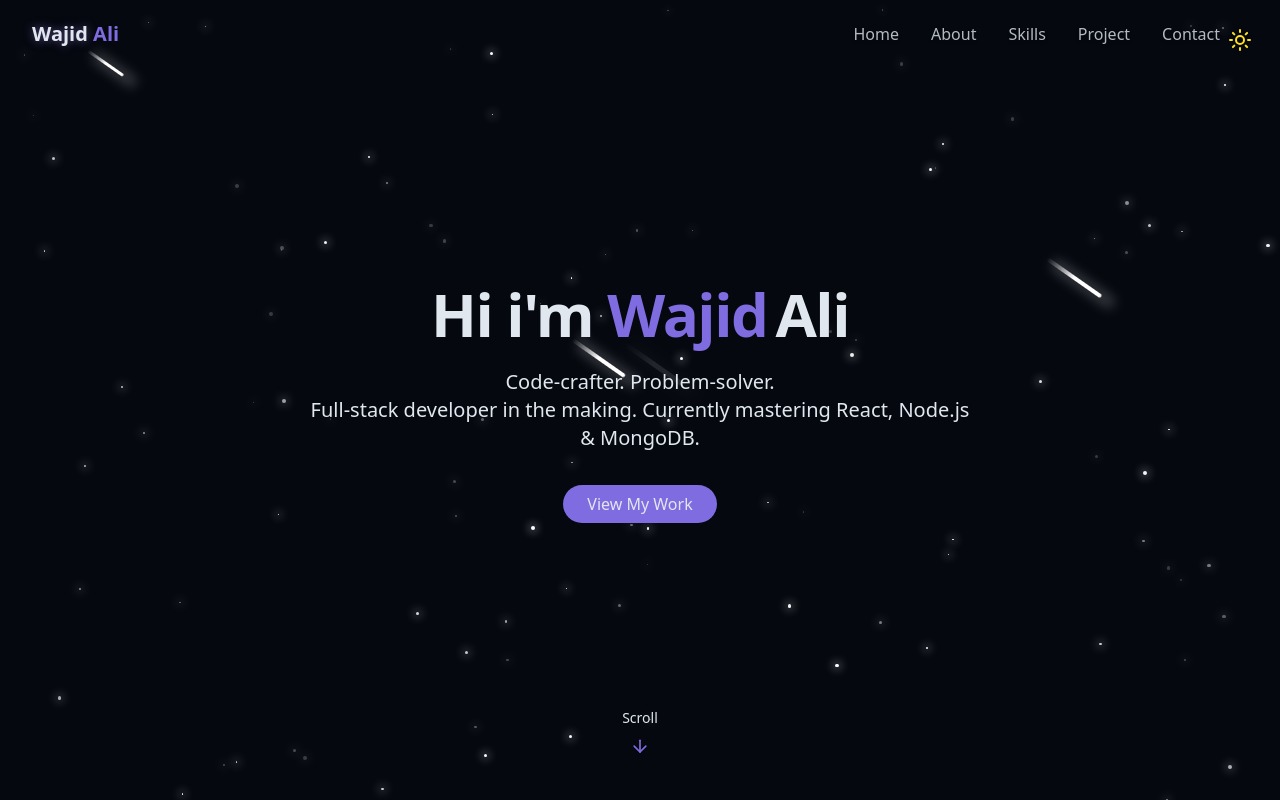
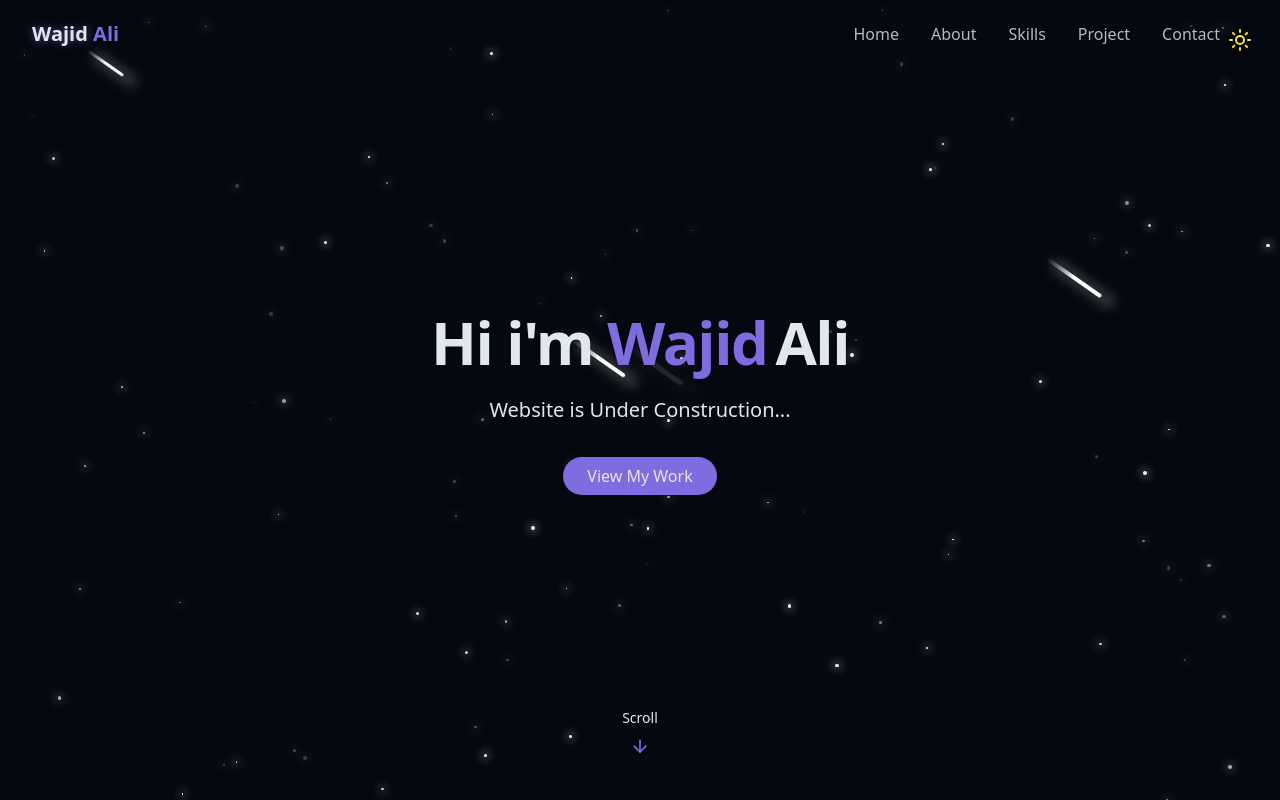
Before and after one commit to wx-01/Portfolio, a React (Vite) app: page / in a window 1280 px wide. Shown: the top 800 px of the page. Built offline with nearby package versions, Linux system fonts and the light colour scheme.

Commit message:
notified

```diff
--- a/src/component/ExperienceSection.jsx
+++ b/src/component/ExperienceSection.jsx
@@ -4,13 +4,13 @@ import React from "react";
 const projects = [
   {
     id: 1,
-    title: "Chat App",
+    title: "CodBeyón",
     description:
-      "A real-time chat application built with React, Node.js, and Socket.io. Supports instant messaging, user authentication and seamless communication.",
+      "Contributed to the development of multiple projects including e-commerce platforms and AI-powered chat applications, gaining hands-on experience across the full development lifecycle.Developed, optimized, and maintained features using Next.js, focusing on scalability, performance, and clean architecture",
     image: "./projects/chatty1.PNG",
-    tags: ["React", "node.js", "Socket.io", "MongoDB"],
-    demourl: "https://chat-app-891e.onrender.com",
-    githuburl: "https://github.com/wx-01/Chat-app",
+    tags: ["Next.js"],
+    demourl: "https://www.codbeyon.com/",
+    //     githuburl: "https://github.com/wx-01/Chat-app",
   },
   {
     id: 2,
@@ -120,13 +120,13 @@ const ExperienceSection = () => {
                   >
                     <ExternalLink size={23} />
                   </a>
-                  <a
+                  {/* <a
                     href={project.githuburl}
                     target="_blank"
                     className="text-foreground/80 hover:text-primary transition-colors duration-300"
                   >
                     <Github size={23} />
-                  </a>
+                  </a> */}
                 </div>
               </div>
             </div>
--- a/src/component/HeroSection.jsx
+++ b/src/component/HeroSection.jsx
@@ -1,4 +1,4 @@
-import {  ArrowDown } from "lucide-react";
+import { ArrowDown } from "lucide-react";
 import React from "react";
 
 const HeroSection = () => {
@@ -19,8 +19,9 @@ const HeroSection = () => {
             </span>
           </h1>
           <p className="text-lg md:text-xl text-muted-foreground max-w-2xl mx-auto opacity-0 animate-fade-in-delay-4">
-            Code-crafter. Problem-solver. <br></br>Full-stack developer in the making.
-            Currently mastering React, Node.js & MongoDB.
+            {/* Code-crafter. Problem-solver. <br></br>Full-stack developer in the making. */}
+            {/* Currently mastering React, Node.js & MongoDB. */}
+            Website is Under Construction...
           </p>
           <div className="opacity-0 pt-4 animate-fade-in-delay-5">
             <a href="#project" className="cosmic-button">
@@ -30,8 +31,8 @@ const HeroSection = () => {
         </div>
       </div>
       <div className="absolute bottom-11 md:bottom-8 lefty1/2 transform-translate-x-1/2 flex flex-col items-center animate-bounce">
-      <span className="mb-2 text-sm text-muted-foreground">Scroll</span>
-      <ArrowDown className="h-5 text-primary" />
+        <span className="mb-2 text-sm text-muted-foreground">Scroll</span>
+        <ArrowDown className="h-5 text-primary" />
       </div>
     </section>
   );
```
